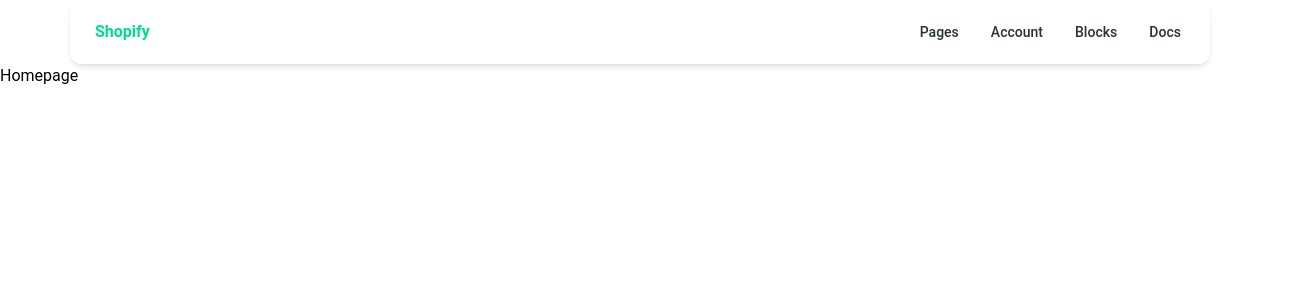
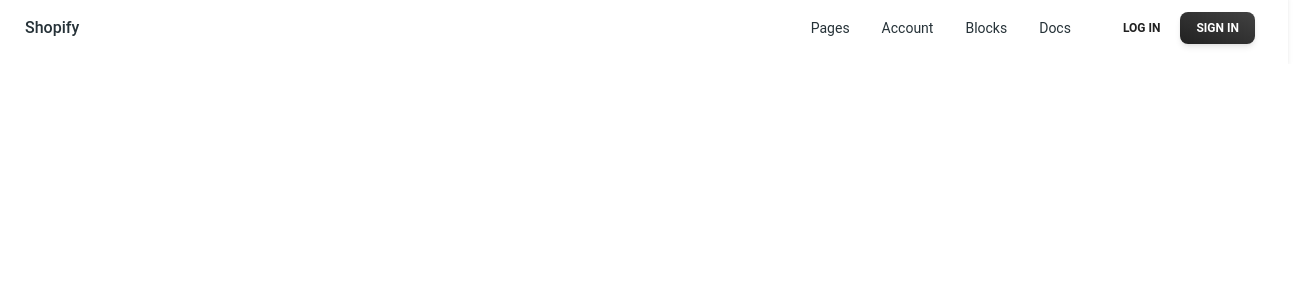
Before and after one commit to peter2great2/shop1, a React (Vite) app: page / in a window 1280 px wide. Shown: the top 300 px of the page, 1304 px wide, since content can reach past the window. Built offline with nearby package versions, Linux system fonts and the light colour scheme.

Commit message:
add Drawer component and update Navbar import; modify Login and Homepage styles

```diff
--- a/src/layouts/Navbar.css
+++ b/src/layouts/Navbar.css
@@ -0,0 +1,3 @@
+/* body {
+   background-color: #060f11;
+} */
--- a/src/layouts/Navbar.jsx
+++ b/src/layouts/Navbar.jsx
@@ -1,24 +1,35 @@
 import React from "react";
+import "./Navbar.css";
 import {
    Navbar,
-   Collapse,
+   MobileNav,
    Typography,
+   Button,
    IconButton,
+   Card,
 } from "@material-tailwind/react";
-import { Bars3Icon, XMarkIcon } from "@heroicons/react/24/outline";
 
-function NavList() {
-   return (
-      <ul className="my-2 flex flex-col gap-2 lg:mb-0 lg:mt-0 lg:flex-row lg:items-center lg:gap-6">
+export function StickyNavbar() {
+   const [openNav, setOpenNav] = React.useState(false);
+
+   React.useEffect(() => {
+      window.addEventListener(
+         "resize",
+         () => window.innerWidth >= 960 && setOpenNav(false)
+      );
+   }, []);
+
+   const navList = (
+      <ul className="mt-2 mb-4 flex flex-col gap-2 lg:mb-0 lg:mt-0 lg:flex-row lg:items-center lg:gap-6">
          <Typography
             as="li"
             variant="small"
             color="blue-gray"
-            className="p-1 font-medium"
+            className="p-1 font-normal"
          >
             <a
                href="#"
-               className="flex items-center hover:text-blue-500 transition-colors"
+               className="flex items-center"
             >
                Pages
             </a>
@@ -27,11 +38,11 @@ function NavList() {
             as="li"
             variant="small"
             color="blue-gray"
-            className="p-1 font-medium"
+            className="p-1 font-normal"
          >
             <a
                href="#"
-               className="flex items-center hover:text-blue-500 transition-colors"
+               className="flex items-center"
             >
                Account
             </a>
@@ -40,11 +51,11 @@ function NavList() {
             as="li"
             variant="small"
             color="blue-gray"
-            className="p-1 font-medium"
+            className="p-1 font-normal"
          >
             <a
                href="#"
-               className="flex items-center hover:text-blue-500 transition-colors"
+               className="flex items-center"
             >
                Blocks
             </a>
@@ -53,46 +64,46 @@ function NavList() {
             as="li"
             variant="small"
             color="blue-gray"
-            className="p-1 font-medium"
+            className="p-1 font-normal"
          >
             <a
                href="#"
-               className="flex items-center hover:text-blue-500 transition-colors"
+               className="flex items-center"
             >
                Docs
             </a>
          </Typography>
       </ul>
    );
-}
-
-export function NavbarSimple() {
-   const [openNav, setOpenNav] = React.useState(false);
-
-   const handleWindowResize = () =>
-      window.innerWidth >= 960 && setOpenNav(false);
-
-   React.useEffect(() => {
-      window.addEventListener("resize", handleWindowResize);
-
-      return () => {
-         window.removeEventListener("resize", handleWindowResize);
-      };
-   }, []);
 
    return (
-      <Navbar className="mx-auto max-w-screen-xl px-6 py-3">
+      <div className="-m-6 max-h-[768px] w-[calc(100%+48px)] overflow-scroll pt-4 px-4">
+         <Navbar className="sticky top-0 z-10 h-max max-w-full rounded-none  px-4 py-2 lg:px-8 lg:py-4">
             <div className="flex items-center justify-between text-blue-gray-900">
                <Typography
                   as="a"
                   href="#"
-               variant="h6"
-               className="mr-4 cursor-pointer py-1.5 text-[#00dc94]"
+                  className="mr-4 cursor-pointer py-1.5 font-medium"
                >
                   Shopify
                </Typography>
-            <div className="hidden lg:block">
-               <NavList />
+               <div className="flex items-center gap-4">
+                  <div className="mr-4 hidden lg:block">{navList}</div>
+                  <div className="flex items-center gap-x-1">
+                     <Button
+                        variant="text"
+                        size="sm"
+                        className="hidden lg:inline-block"
+                     >
+                        <span>Log In</span>
+                     </Button>
+                     <Button
+                        variant="gradient"
+                        size="sm"
+                        className="hidden lg:inline-block"
+                     >
+                        <span>Sign in</span>
+                     </Button>
                   </div>
                   <IconButton
                      variant="text"
@@ -101,21 +112,60 @@ export function NavbarSimple() {
                      onClick={() => setOpenNav(!openNav)}
                   >
                      {openNav ? (
-                  <XMarkIcon
+                        <svg
+                           xmlns="http://www.w3.org/2000/svg"
+                           fill="none"
                            className="h-6 w-6"
+                           viewBox="0 0 24 24"
+                           stroke="currentColor"
                            strokeWidth={2}
+                        >
+                           <path
+                              strokeLinecap="round"
+                              strokeLinejoin="round"
+                              d="M6 18L18 6M6 6l12 12"
                            />
+                        </svg>
                      ) : (
-                  <Bars3Icon
+                        <svg
+                           xmlns="http://www.w3.org/2000/svg"
                            className="h-6 w-6"
+                           fill="none"
+                           stroke="currentColor"
                            strokeWidth={2}
+                        >
+                           <path
+                              strokeLinecap="round"
+                              strokeLinejoin="round"
+                              d="M4 6h16M4 12h16M4 18h16"
                            />
+                        </svg>
                      )}
                   </IconButton>
                </div>
-         <Collapse open={openNav}>
-            <NavList />
-         </Collapse>
+            </div>
+            <MobileNav open={openNav}>
+               {navList}
+               <div className="flex items-center gap-x-1">
+                  <Button
+                     fullWidth
+                     variant="text"
+                     size="sm"
+                     className=""
+                  >
+                     <span>Log In</span>
+                  </Button>
+                  <Button
+                     fullWidth
+                     variant="gradient"
+                     size="sm"
+                     className=""
+                  >
+                     <span>Sign in</span>
+                  </Button>
+               </div>
+            </MobileNav>
          </Navbar>
+      </div>
    );
 }
--- a/src/pages/Homepage.jsx
+++ b/src/pages/Homepage.jsx
@@ -1,10 +1,9 @@
 import React from "react";
-import { NavbarSimple } from "../layouts/Navbar";
+import { StickyNavbar } from "../layouts/Navbar";
 const Homepage = () => {
    return (
       <div>
-         <NavbarSimple />
-         Homepage
+         <StickyNavbar />
       </div>
    );
 };
--- /dev/null
+++ b/src/pages/Login.css
@@ -0,0 +1,3 @@
+body {
+   background-image: ("../assets/images/pexels-jplenio-1146708.jpg");
+}
```
Also changed, not shown: src/layouts/Drawer.jsx (added, +158 -0 lines), src/assets/images/pexels-jplenio-1146708.jpg (added). Lines whose indentation alone changed are shown as unchanged.
